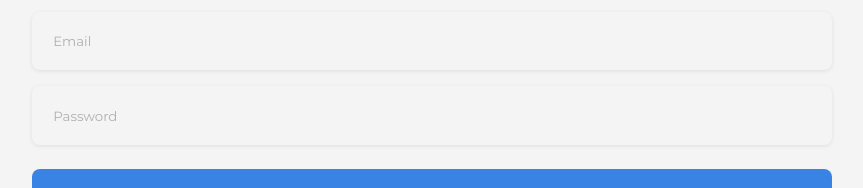
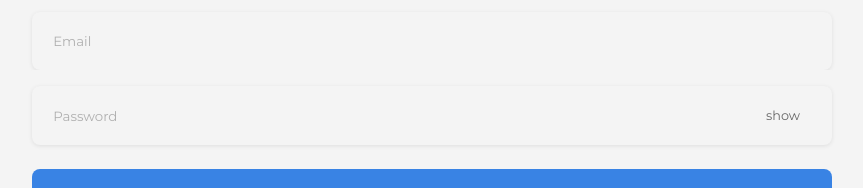
Before and after one commit to hyoga-dev/hexis, a React (Vite) app: page / in a window 1280 px wide. Shown: the part 257-445 px from the top of the page, without its empty margins (208-1071 px from the left). Built offline with nearby package versions, Linux system fonts and the light colour scheme.

Commit message:
refactor: enhance PasswordInput component with visibility toggle and update styles for better usability

```diff
--- a/src/Pages/Components/Input.jsx
+++ b/src/Pages/Components/Input.jsx
@@ -5,14 +5,23 @@ export default function PasswordInput({ type, placeholder, name, onChange }) {
 
   return (
     <>
+    <div className="input-wrapper">
       <input
-        type={type}
+        type={type === "password" ? (visible ? "text" : "password") : "text"}
         placeholder={placeholder}
         name={name}
         className="input"
         onChange={onChange}
         required
       />
+      {type === "password" ? (
+        <button type="button" className="peek" onClick={()=>{setVisible(!visible)}}>
+          {visible ? "hide" : "show"}
+        </button>
+      ) : (
+        " "
+      )}
+      </div>
     </>
   );
 }
--- a/src/assets/Styles/login.css
+++ b/src/assets/Styles/login.css
@@ -54,6 +54,28 @@ input:focus {
 
 input:active {
   border: 2px solid var(--primary-color);
+}
+
+.input-wrapper {
+  position: relative;
+  width: 100%;
+  display: flex;
+}
+.peek{
+position: absolute;
+  right: 2rem;
+  top: 60%;
+  transform: translateY(-50%);
+  background: none;
+  border: none;
+  cursor: pointer;
+  font-size: 0.8rem;
+  color: #666;
+}
+
+input::-ms-reveal,
+input::-ms-clear {
+  display: none;
 }
 
 .btn-primary {
```
